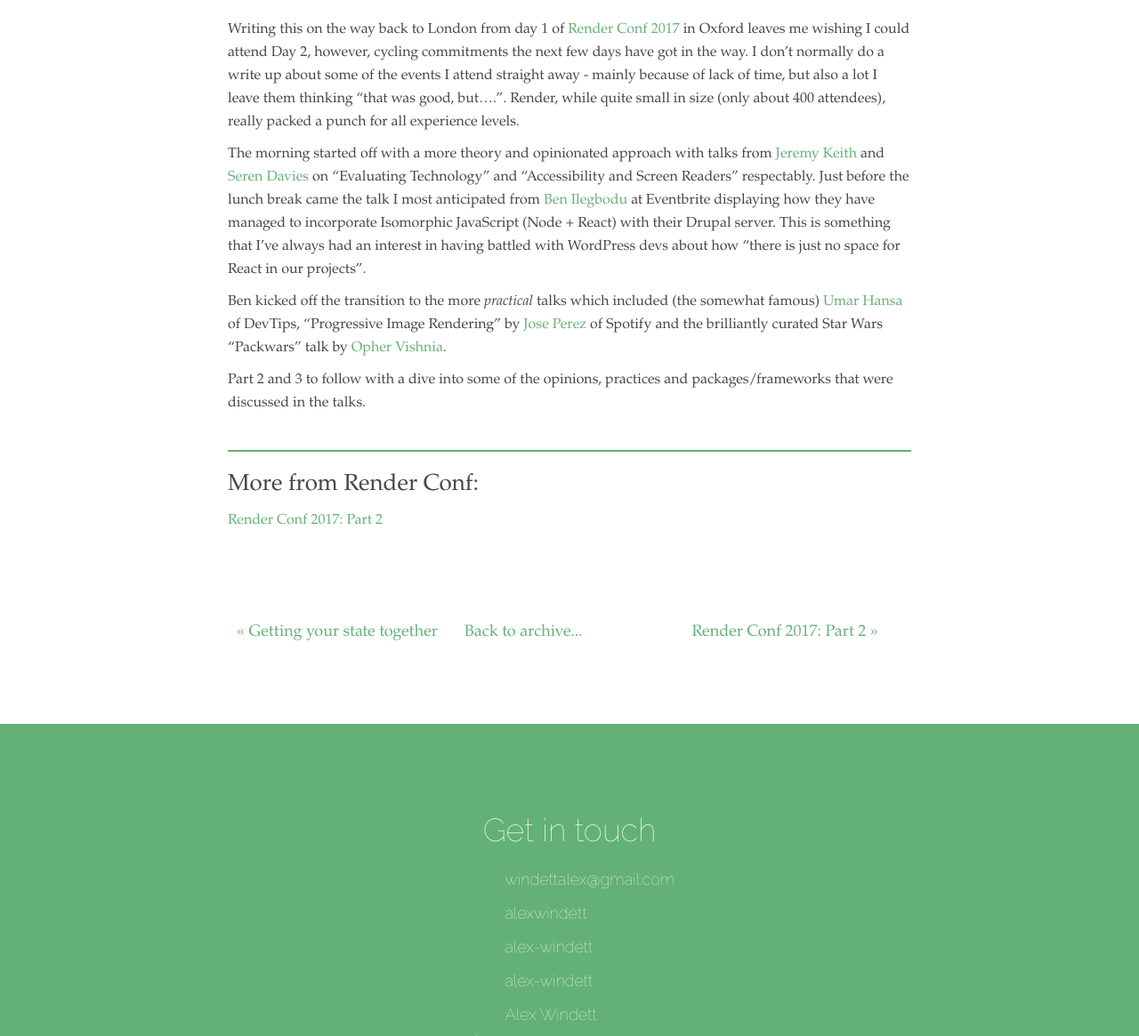
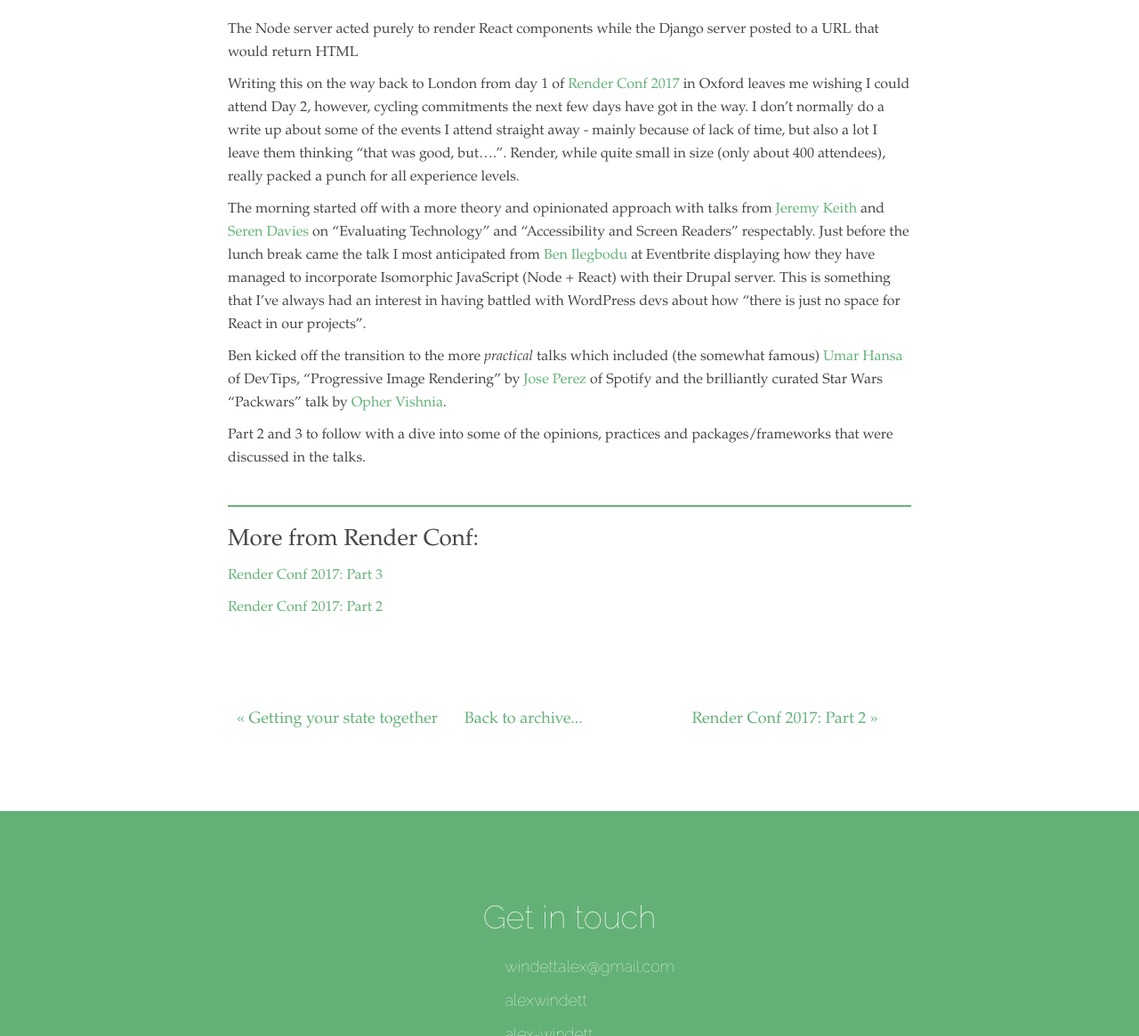
Before and after one commit to alex-windett/alex-windett.github.io, a Jekyll site: the page built from _posts/2017-03-30-render-conf.markdown, in a window 1280 px wide and 1400 px high, scrolled down 818 px. Shown: the part 235-1400 px from the top of the window at 89% size. Built offline with Jekyll 4.4.1, drawn with Linux system fonts in a browser that asks for light colours; some web fonts are replaced.

Commit message:
publishing render pt3

```diff
--- a/_posts/2017-03-30-render-conf.markdown
+++ b/_posts/2017-03-30-render-conf.markdown
@@ -8,6 +8,8 @@
 category: "Render Conf"
 ---
 
+The Node server acted purely to render React components while the Django server posted to a URL that would return HTML
+
 Writing this on the way back to London from day 1 of [Render Conf 2017](http://2017.render-conf.com//) in Oxford leaves me wishing I could attend Day 2, however, cycling commitments the next few days have got in the way. I don't normally do a write up about some of the events I attend straight away - mainly because of lack of time, but also a lot I leave them thinking "that was good, but....". Render, while quite small in size (only about 400 attendees), really packed a punch for all experience levels.
 
  The morning started off with a more theory and opinionated approach with talks from [Jeremy Keith](https://twitter.com/adactio) and [Seren Davies](https://twitter.com/ninjanails) on "Evaluating Technology" and "Accessibility and Screen Readers" respectably. Just before the lunch break came the talk I most anticipated from [Ben Ilegbodu](https://twitter.com/benmvp) at Eventbrite displaying how they have managed to incorporate Isomorphic JavaScript (Node + React) with their Drupal server. This is something that I've always had an interest in having battled with WordPress devs about how "there is just no space for React in our projects".
```
Also changed, not shown: _posts/2017-04-03-render-conf-part-3.markdown (renamed from _drafts/2017-04-03-render-conf-part-3.markdown).
